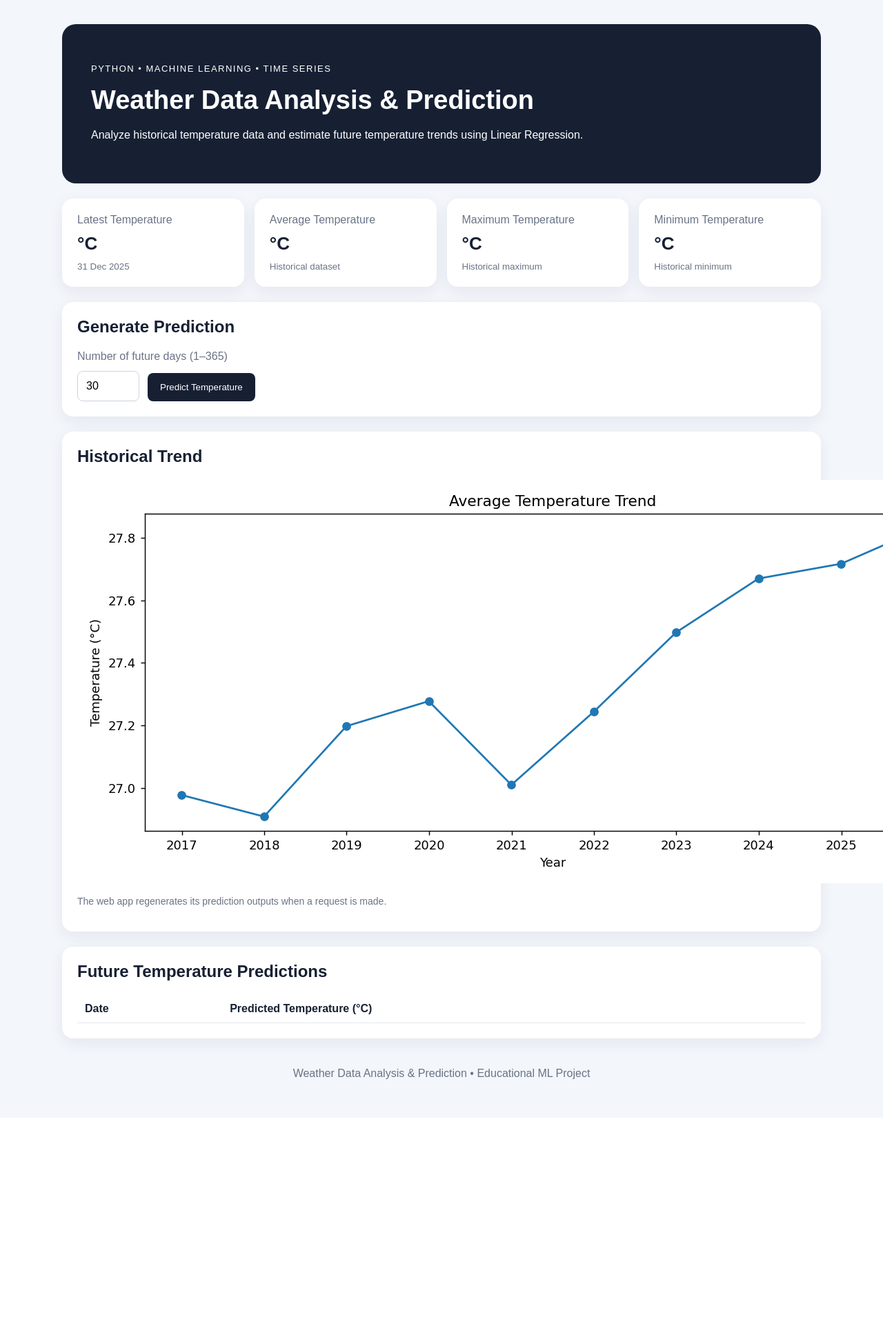
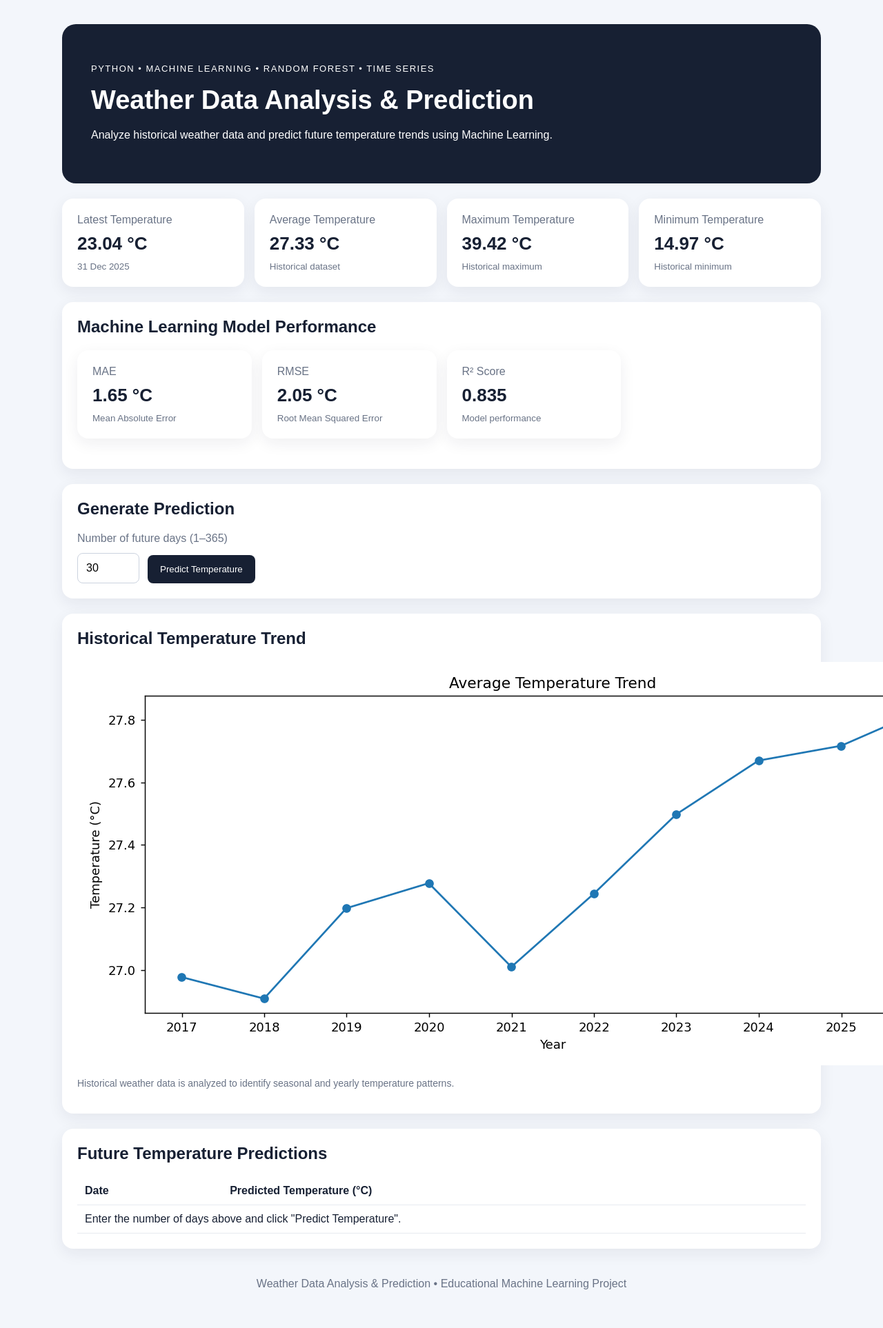
Before and after one commit to vinos-123/weather-data-analysis-prediction, a Flask app: page / in a window 1280 px wide; the page is wider, and only the part inside the window is pictured. Shown: that part at 69% size. Before the commit the page ends 1565 px from the top of that part, so only its background shows below. Run offline with Flask 3, Linux system fonts and the light colour scheme; lists and menus that the app fills with data are empty.

Commit message:
fix flask dashboard are prediction display

```diff
--- a/templates/index.html
+++ b/templates/index.html
@@ -3,59 +3,276 @@
 <head>
     <meta charset="UTF-8">
     <meta name="viewport" content="width=device-width, initial-scale=1.0">
+
     <title>Weather Data Analysis & Prediction</title>
-    <link rel="stylesheet" href="{{ url_for('static', filename='style.css') }}">
+
+    <link rel="stylesheet"
+          href="{{ url_for('static', filename='style.css') }}">
 </head>
+
 <body>
+
 <main class="container">
+
+    <!-- HERO -->
     <section class="hero">
-            <p class="tag">Python • Machine Learning • Time Series</p>
-            <h1>Weather Data Analysis & Prediction</h1>
-            <p>Analyze historical temperature data and estimate future temperature trends using Linear Regression.</p>
+
+        <p class="tag">
+            Python • Machine Learning • Random Forest • Time Series
+        </p>
+
+        <h1>
+            Weather Data Analysis & Prediction
+        </h1>
+
+        <p>
+            Analyze historical weather data and predict future
+            temperature trends using Machine Learning.
+        </p>
+
     </section>
 
+
+    <!-- STATISTICS CARDS -->
     <section class="cards">
-            <div class="card"><span>Latest Temperature</span><strong>{{ latest_temp }} °C</strong><small>{{ latest_date }}</small></div>
-            <div class="card"><span>Average Temperature</span><strong>{{ avg_temp }} °C</strong><small>Historical dataset</small></div>
-            <div class="card"><span>Maximum Temperature</span><strong>{{ max_temp }} °C</strong><small>Historical maximum</small></div>
-            <div class="card"><span>Minimum Temperature</span><strong>{{ min_temp }} °C</strong><small>Historical minimum</small></div>
+
+        <div class="card">
+            <span>Latest Temperature</span>
+
+            <strong>
+                {{ latest_temperature }} °C
+            </strong>
+
+            <small>
+                {{ latest_date }}
+            </small>
+        </div>
+
+
+        <div class="card">
+            <span>Average Temperature</span>
+
+            <strong>
+                {{ average_temperature }} °C
+            </strong>
+
+            <small>
+                Historical dataset
+            </small>
+        </div>
+
+
+        <div class="card">
+            <span>Maximum Temperature</span>
+
+            <strong>
+                {{ maximum_temperature }} °C
+            </strong>
+
+            <small>
+                Historical maximum
+            </small>
+        </div>
+
+
+        <div class="card">
+            <span>Minimum Temperature</span>
+
+            <strong>
+                {{ minimum_temperature }} °C
+            </strong>
+
+            <small>
+                Historical minimum
+            </small>
+        </div>
+
     </section>
 
+
+    <!-- MODEL PERFORMANCE -->
     <section class="panel">
-            <h2>Generate Prediction</h2>
-            <form method="post">
-                <label for="days">Number of future days (1–365)</label>
-                <input id="days" name="days" type="number" min="1" max="365" value="{{ days }}">
-                <button type="submit">Predict Temperature</button>
-            </form>
-            {% if error %}<p class="error">{{ error }}</p>{% endif %}
+
+        <h2>
+            Machine Learning Model Performance
+        </h2>
+
+        <div class="cards">
+
+            <div class="card">
+                <span>MAE</span>
+
+                <strong>
+                    {{ mae }} °C
+                </strong>
+
+                <small>
+                    Mean Absolute Error
+                </small>
+            </div>
+
+
+            <div class="card">
+                <span>RMSE</span>
+
+                <strong>
+                    {{ rmse }} °C
+                </strong>
+
+                <small>
+                    Root Mean Squared Error
+                </small>
+            </div>
+
+
+            <div class="card">
+                <span>R² Score</span>
+
+                <strong>
+                    {{ r2 }}
+                </strong>
+
+                <small>
+                    Model performance
+                </small>
+            </div>
+
+        </div>
+
     </section>
 
+
+    <!-- PREDICTION FORM -->
     <section class="panel">
-            <h2>Historical Trend</h2>
-            <img src="{{ url_for('static', filename='yearly_trend.png') }}" alt="Yearly temperature trend"
-                 onerror="this.style.display='none'">
-            <p class="note">The web app regenerates its prediction outputs when a request is made.</p>
+
+        <h2>
+            Generate Prediction
+        </h2>
+
+        <form method="post">
+
+            <label for="days">
+                Number of future days (1–365)
+            </label>
+
+            <input
+                id="days"
+                name="days"
+                type="number"
+                min="1"
+                max="365"
+                value="{{ days }}"
+                required
+            >
+
+            <button type="submit">
+                Predict Temperature
+            </button>
+
+        </form>
+
+        {% if error %}
+            <p class="error">
+                {{ error }}
+            </p>
+        {% endif %}
+
     </section>
 
+
+    <!-- HISTORICAL TREND -->
     <section class="panel">
-            <h2>Future Temperature Predictions</h2>
-            <div class="table-wrap">
-                <table>
-                    <thead><tr><th>Date</th><th>Predicted Temperature (°C)</th></tr></thead>
-                    <tbody>
-                    {% for row in predictions %}
-                        <tr>
-                            <td>{{ row["Date"].strftime("%d %b %Y") }}</td>
-                            <td>{{ "%.2f"|format(row["PredictedTemperature"]) }}</td>
-                        </tr>
-                    {% endfor %}
-                    </tbody>
-                </table>
-            </div>
+
+        <h2>
+            Historical Temperature Trend
+        </h2>
+
+        <img
+            src="{{ url_for('static', filename='yearly_trend.png') }}"
+            alt="Yearly temperature trend"
+            onerror="this.style.display='none'"
+        >
+
+        <p class="note">
+            Historical weather data is analyzed to identify
+            seasonal and yearly temperature patterns.
+        </p>
+
     </section>
 
-        <footer>Weather Data Analysis & Prediction • Educational ML Project</footer>
+
+    <!-- FUTURE PREDICTIONS -->
+    <section class="panel">
+
+        <h2>
+            Future Temperature Predictions
+        </h2>
+
+        <div class="table-wrap">
+
+            <table>
+
+                <thead>
+
+                    <tr>
+                        <th>Date</th>
+                        <th>Predicted Temperature (°C)</th>
+                    </tr>
+
+                </thead>
+
+
+                <tbody>
+
+                    {% if predictions %}
+
+                        {% for row in predictions %}
+
+                            <tr>
+
+                                <td>
+                                    {{ row["Date"] }}
+                                </td>
+
+                                <td>
+                                    {{ "%.2f"|format(row["Temperature"]) }} °C
+                                </td>
+
+                            </tr>
+
+                        {% endfor %}
+
+                    {% else %}
+
+                        <tr>
+
+                            <td colspan="2">
+                                Enter the number of days above
+                                and click "Predict Temperature".
+                            </td>
+
+                        </tr>
+
+                    {% endif %}
+
+                </tbody>
+
+            </table>
+
+        </div>
+
+    </section>
+
+
+    <!-- FOOTER -->
+    <footer>
+
+        Weather Data Analysis & Prediction
+        • Educational Machine Learning Project
+
+    </footer>
+
 </main>
+
 </body>
 </html>
--- a/web_app.py
+++ b/web_app.py
@@ -72,9 +72,7 @@ X = df[features]
 
 y = df["Temperature"]
 
-split_index = int(
-    len(df) * 0.80
-)
+split_index = int(len(df) * 0.80)
 
 X_train = X.iloc[:split_index]
 X_test = X.iloc[split_index:]
@@ -101,9 +99,7 @@ model.fit(
 # Evaluation
 # ---------------------------------------------------------
 
-test_predictions = model.predict(
-    X_test
-)
+test_predictions = model.predict(X_test)
 
 mae = mean_absolute_error(
     y_test,
@@ -121,6 +117,7 @@ r2 = r2_score(
     y_test,
     test_predictions
 )
+
 
 print("\n=== Model Evaluation ===")
 print(f"MAE  : {mae:.2f} °C")
@@ -146,7 +143,7 @@ latest_date = df.iloc[-1]["Date"].strftime(
 
 
 # ---------------------------------------------------------
-# Route
+# Main Route
 # ---------------------------------------------------------
 
 @app.route("/", methods=["GET", "POST"])
@@ -172,7 +169,7 @@ def index():
                 min(days, 365)
             )
 
-        except ValueError:
+        except (ValueError, TypeError):
 
             days = 30
 
@@ -256,7 +253,10 @@ def index():
         )
 
 
-        # Fill missing values
+        # ---------------------------------------------
+        # Fill Missing Values
+        # ---------------------------------------------
+
         future["Humidity"] = future[
             "Humidity"
         ].fillna(
@@ -277,7 +277,7 @@ def index():
 
 
         # ---------------------------------------------
-        # Predict
+        # Predict Future Temperature
         # ---------------------------------------------
 
         future_predictions = model.predict(
@@ -285,46 +285,81 @@ def index():
         )
 
 
+        # ---------------------------------------------
+        # Prepare Predictions for HTML
+        # ---------------------------------------------
+
         for date, temperature in zip(
             future["Date"],
             future_predictions
         ):
 
+            formatted_date = date.strftime(
+                "%d %b %Y"
+            )
+
+            formatted_temperature = round(
+                float(temperature),
+                2
+            )
+
             predictions.append({
-                "date": date.strftime(
-                    "%d %b %Y"
-                ),
-                "temperature": round(
-                    float(temperature),
-                    2
-                )
+                "Date": formatted_date,
+                "Temperature": formatted_temperature,
+
+                # Lowercase versions for compatibility
+                "date": formatted_date,
+                "temperature": formatted_temperature
             })
 
 
+    # ---------------------------------------------
+    # Render Dashboard
+    # ---------------------------------------------
+
     return render_template(
         "index.html",
+
         latest_temperature=round(
             latest_temperature,
             2
         ),
+
         average_temperature=round(
             average_temperature,
             2
         ),
+
         maximum_temperature=round(
             maximum_temperature,
             2
         ),
+
         minimum_temperature=round(
             minimum_temperature,
             2
         ),
+
         latest_date=latest_date,
+
         predictions=predictions,
+
         days=days,
-        mae=round(mae, 2),
-        rmse=round(rmse, 2),
-        r2=round(r2, 3)
+
+        mae=round(
+            mae,
+            2
+        ),
+
+        rmse=round(
+            rmse,
+            2
+        ),
+
+        r2=round(
+            r2,
+            3
+        )
     )
 
 
```
Also changed, not shown: README.md. Lines whose indentation alone changed are shown as unchanged.
